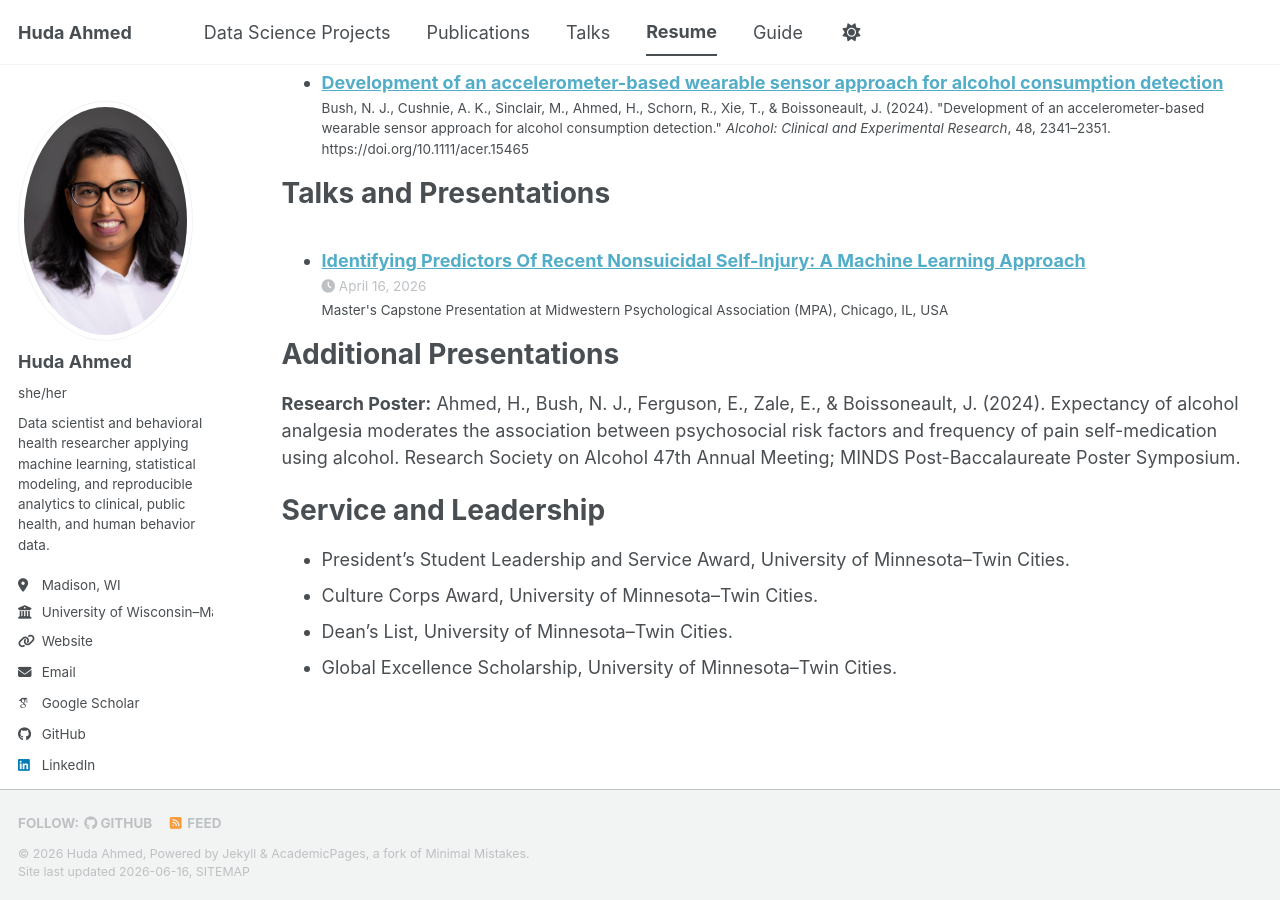
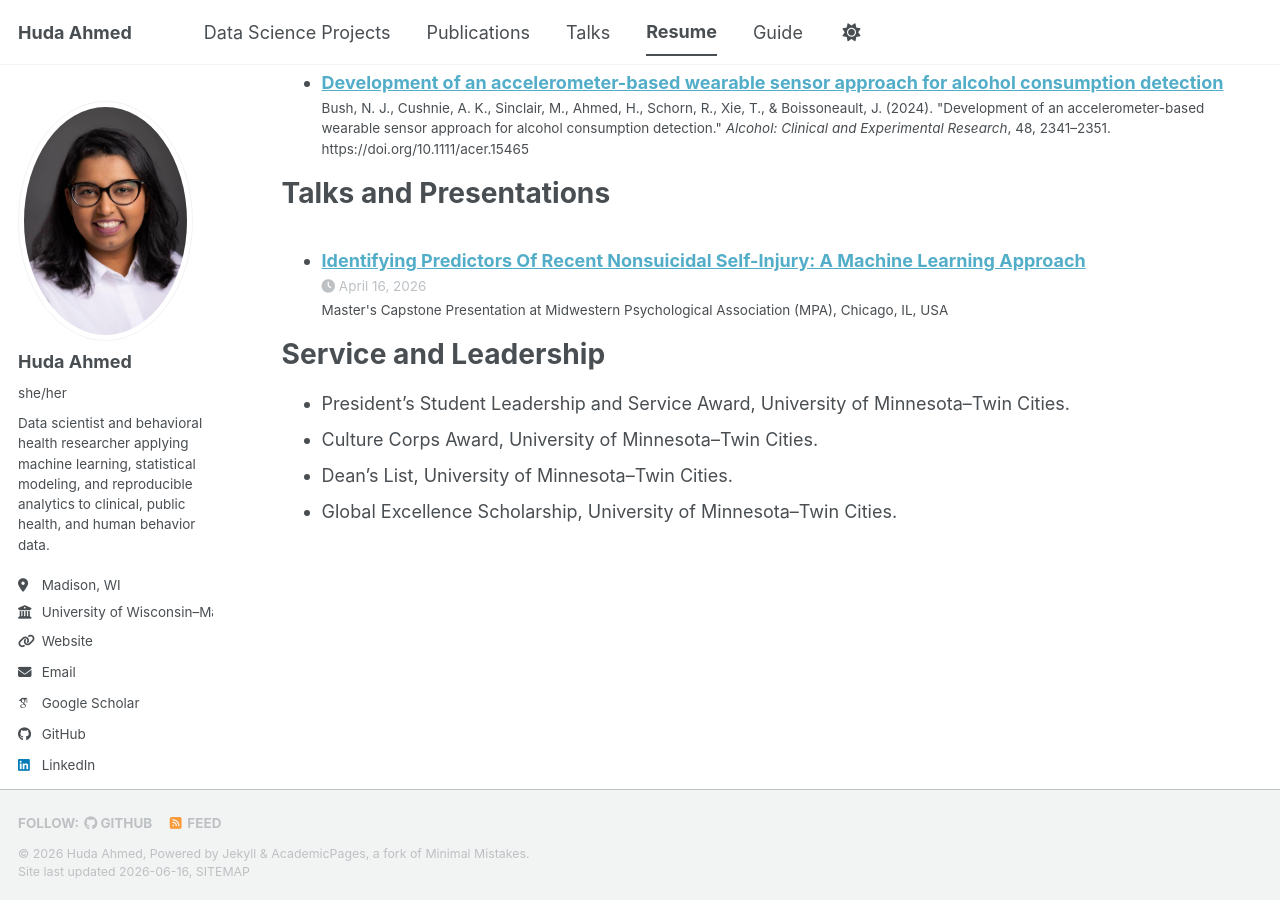
Before and after one commit to hudxhl/hudxhl.github.io, a Jekyll site: the page built from _pages/cv.md, in a window 1280 px wide and 900 px high, scrolled down 4015 px. Built offline with Jekyll 4.4.1, drawn with Linux system fonts in a browser that asks for light colours; some web fonts are replaced; a script bundle is joined from its source files by our own code; library files that are not in the unit come from our copies.

Commit message:
Update cv.md

```diff
--- a/_pages/cv.md
+++ b/_pages/cv.md
@@ -123,11 +123,6 @@ Talks and Presentations
   {% include archive-single-talk-cv.html %}
 {% endfor %}</ul>
 
-Additional Presentations
-======
-
-**Research Poster:** Ahmed, H., Bush, N. J., Ferguson, E., Zale, E., & Boissoneault, J. (2024). Expectancy of alcohol analgesia moderates the association between psychosocial risk factors and frequency of pain self-medication using alcohol. Research Society on Alcohol 47th Annual Meeting; MINDS Post-Baccalaureate Poster Symposium.
-
 Service and Leadership
 ======
 
```
